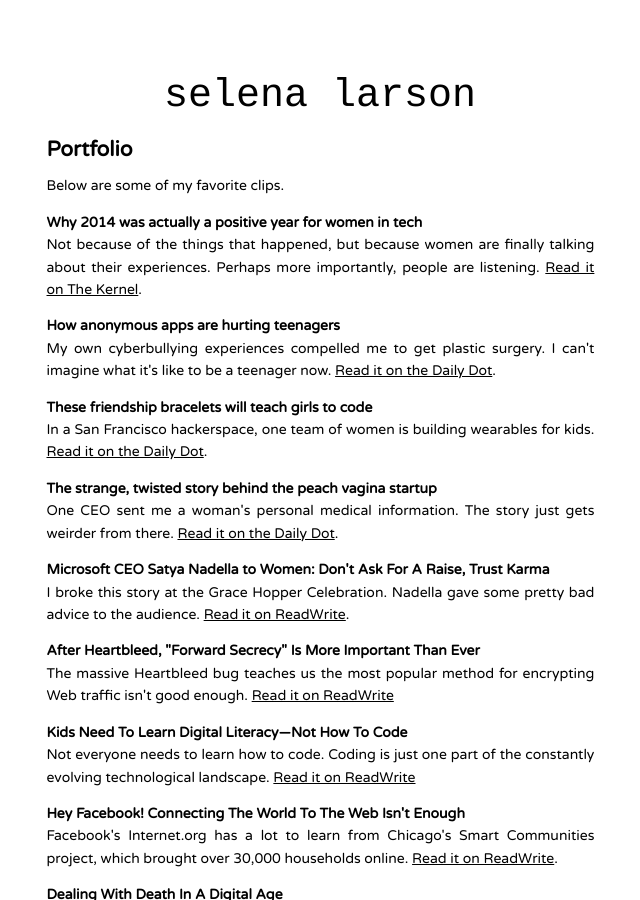
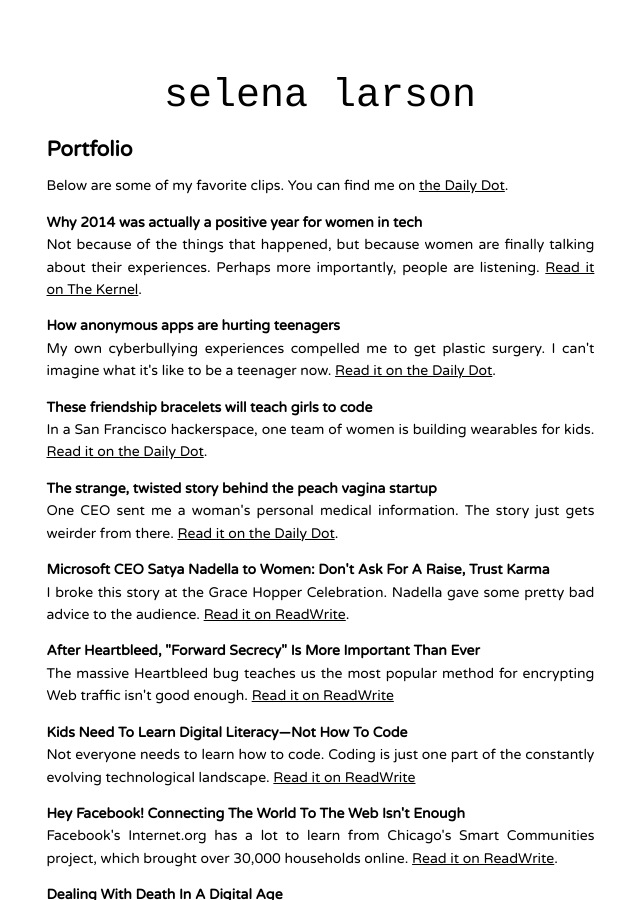
Before and after one commit to selenalarson/selenalarson.github.io, a Jekyll site: the page built from portfolio/index.html, in a window 1280 px wide and 900 px high. Shown: the whole window, without its empty margins (320-960 px from the left). Built offline with Jekyll 4.4.1, drawn with Linux system fonts in a browser that asks for light colours; some web fonts are replaced; Markdown is read by kramdown in place of the engine named in the settings.

Commit message:
portfolio

```diff
--- a/portfolio/index.html
+++ b/portfolio/index.html
@@ -4,7 +4,7 @@ title: Portfolio
 ---
 <div id="portfolio">
 <p><h2>Portfolio</h2><p>
-Below are some of my favorite clips.<p>
+Below are some of my favorite clips. You can find me on <u><a href="http://www.dailydot.com/authors/selena-larson/">the Daily Dot</a></u>.<p>
 
 <h4>Why 2014 was actually a positive year for women in tech</h4>
 Not because of the things that happened, but because women are finally talking about their experiences. Perhaps more importantly, people are listening. <u><a href="http://kernelmag.dailydot.com/issue-sections/headline-story/11217/why-2014-was-actually-a-positive-year-for-women-in-tech/#sthash.aWT3bu3V.dpuf">Read it on The Kernel</a></u>.
```
